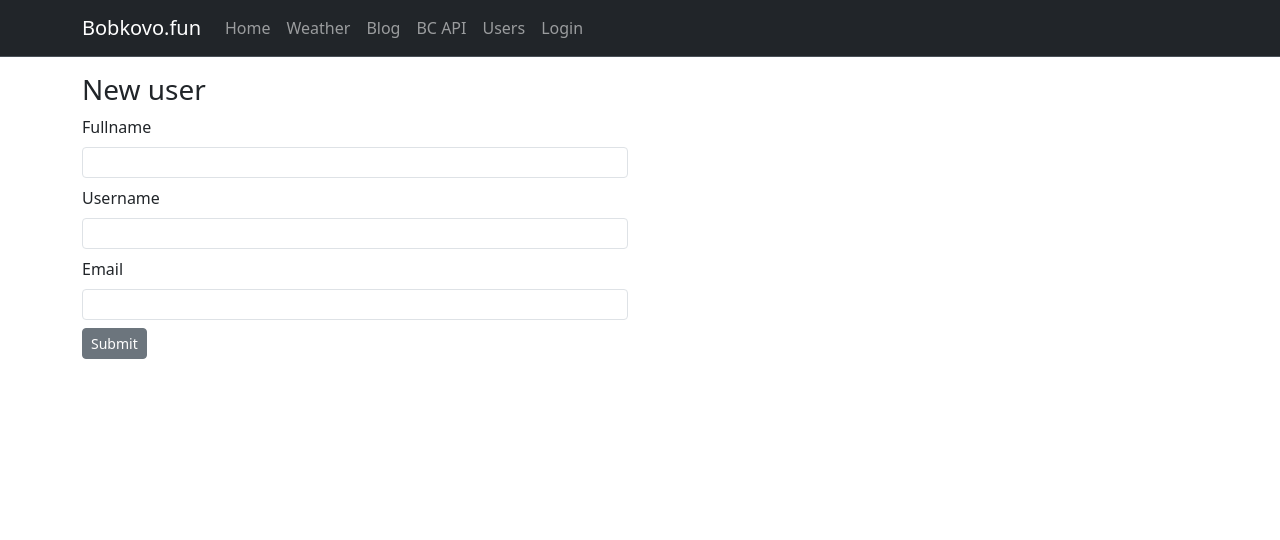
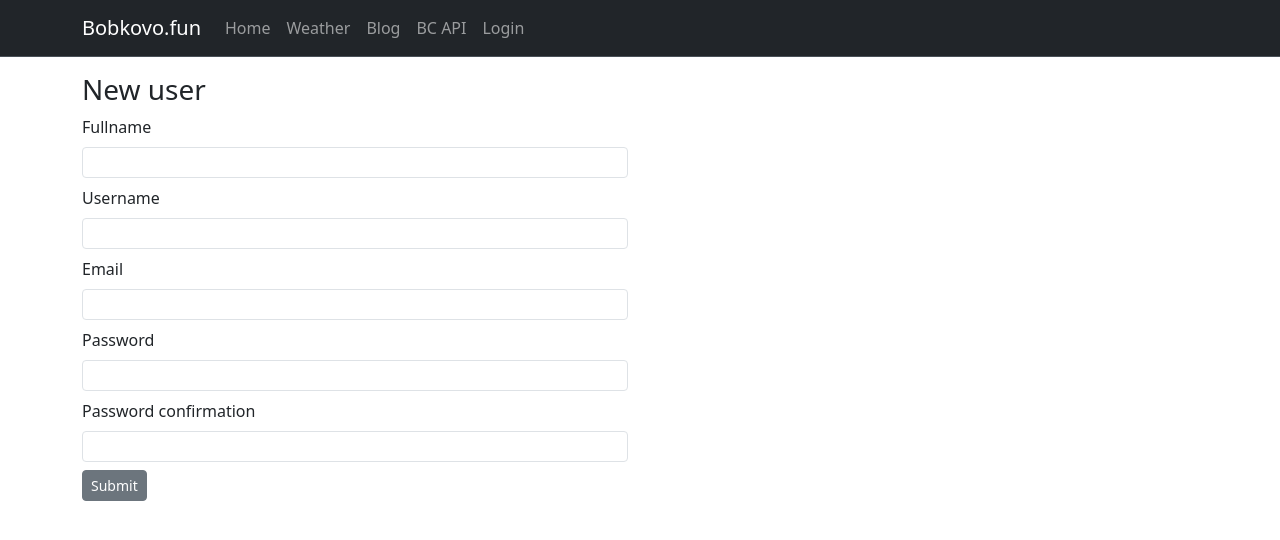
Before and after one commit to tuxwobb/weather, a React (Vite) app in the folder frontend/: page /users/new in a window 1280 px wide. Shown: the top 540 px of the page. Built offline with nearby package versions, Linux system fonts and the light colour scheme; no server answers.

Commit message:
Protection of edit/delete actions only to logged users

```diff
--- a/frontend/src/blog/Blog.jsx
+++ b/frontend/src/blog/Blog.jsx
@@ -2,10 +2,12 @@ import { useState } from "react";
 import { useLoaderData, Link } from "react-router-dom";
 import SearchBar from "./components/SearchBar";
 import Posts from "./Posts";
+import { getAuthToken } from "../helpers";
 
 export default function Blog() {
   const [filterText, setFilterText] = useState("");
   const blogPosts = useLoaderData();
+  const loggedIn = getAuthToken() ? true : false;
 
   return (
     <div className="container mt-3">
@@ -21,6 +23,7 @@ export default function Blog() {
         </div>
       </div>
 
+      {loggedIn && (
         <div className="row">
           <div className="col-3">
             <Link className="btn btn-sm btn-secondary" to="/blog/new">
@@ -28,6 +31,7 @@ export default function Blog() {
             </Link>
           </div>
         </div>
+      )}
 
       <div className="row">
         <Posts filterText={filterText} blogPosts={blogPosts} />
--- a/frontend/src/blog/PostDetail.jsx
+++ b/frontend/src/blog/PostDetail.jsx
@@ -1,10 +1,12 @@
 import { Link, useLoaderData, redirect, useNavigate } from "react-router-dom";
 import { deletePost } from "../http";
 import parse from "html-react-parser";
+import { getAuthToken } from "../helpers";
 
 export default function PostDetail() {
   const navigate = useNavigate();
   const post = useLoaderData();
+  const isLoggedIn = getAuthToken() ? true : false;
 
   async function handleDeletePost(post_id) {
     if (confirm("Are you sure to delete post?")) {
@@ -25,12 +27,14 @@ export default function PostDetail() {
           {parse(post.body)}
           <hr />
           <p>
-            {post.author} | {post.published}
+            {post.author} | {post.published.slice(0, 10)}
           </p>
           <p>
             <Link className="btn btn-sm btn-light" to="/blog">
               Back
             </Link>{" "}
+            {isLoggedIn && (
+              <>
                 <Link
                   className="btn btn-sm btn-secondary"
                   to={`/blog/${post.id}/edit`}
@@ -45,6 +49,8 @@ export default function PostDetail() {
                 >
                   Delete
                 </button>
+              </>
+            )}
           </p>
         </div>
       </div>
--- a/frontend/src/blog/components/PostForm.jsx
+++ b/frontend/src/blog/components/PostForm.jsx
@@ -19,7 +19,6 @@ import {
   Table,
   Undo,
 } from "ckeditor5";
-
 import "ckeditor5/ckeditor5.css";
 
 export default function PostForm({ post }) {
--- a/frontend/src/http.js
+++ b/frontend/src/http.js
@@ -200,6 +200,8 @@ export async function getUsers() {
 }
 
 export async function getUser(user_id) {
+  if (!getAuthToken()) return redirect("/login");
+
   const response = await fetch(`${CUSTOM_API_URL}/users/${user_id}`, {
     method: "GET",
     headers: {
--- a/frontend/src/navigation/MainNavigation.jsx
+++ b/frontend/src/navigation/MainNavigation.jsx
@@ -64,9 +64,11 @@ export default function MainNavigation() {
             >
               BC API
             </a>
-            <NavLink to="/users" className="nav-link" aria-current="page" end>
-              Users
-            </NavLink>
+            {token && (
+              <NavLink to="/users" className="nav-link" aria-current="page" end>
+                Users
+              </NavLink>
+            )}
             {!token && (
               <NavLink to="/login" className="nav-link" aria-current="page" end>
                 Login
--- a/frontend/src/users/UserNew.jsx
+++ b/frontend/src/users/UserNew.jsx
@@ -8,6 +8,15 @@ export default function UserNew() {
 
 export async function action({ request }) {
   const formData = await request.formData();
+
+  if (formData.get("password") !== formData.get("password_confirmation")) {
+    return { detail: "Passwords do not match" };
+  }
+
+  if (formData.get("password").length < 8) {
+    return { detail: "Password must be at least 8 characters long" };
+  }
+
   const newUser = {
     fullname: formData.get("fullname"),
     username: formData.get("username"),
--- a/frontend/src/users/components/UserForm.jsx
+++ b/frontend/src/users/components/UserForm.jsx
@@ -1,6 +1,7 @@
-import { Form } from "react-router-dom";
+import { Form, useActionData } from "react-router-dom";
 
 export default function UserForm({ user }) {
+  const data = useActionData();
   return (
     <div className="container mt-3">
       <div className="row">
@@ -11,6 +12,7 @@ export default function UserForm({ user }) {
       </div>
       <div className="row">
         <div className="col-md-6">
+          {data && <p className="alert alert-danger">{data.detail}</p>}
           <Form method="post">
             <div className="mb-2">
               <label className="form-label">Fullname</label>
@@ -39,12 +41,29 @@ export default function UserForm({ user }) {
                 defaultValue={user && user.email}
               />
             </div>
-            <input
-              type="text"
-              name="id"
-              defaultValue={user && user.id}
-              hidden
-            />
+            {!user && (
+              <div className="mb-2">
+                <label className="form-label">Password</label>
+                <input
+                  type="password"
+                  name="password"
+                  className="form-control form-control-sm"
+                />
+              </div>
+            )}
+            {!user && (
+              <div className="mb-2">
+                <label className="form-label">Password confirmation</label>
+                <input
+                  type="password"
+                  name="password_confirmation"
+                  className="form-control form-control-sm"
+                />
+              </div>
+            )}
+            {user && (
+              <input type="text" name="id" defaultValue={user.id} hidden />
+            )}
             <button type="submit" className="btn btn-sm btn-secondary">
               Submit
             </button>
--- a/frontend/src/weather/Weather.jsx
+++ b/frontend/src/weather/Weather.jsx
@@ -2,11 +2,13 @@ import { useState, useEffect } from "react";
 import WeatherForm from "./WeatherForm";
 import WeatherItems from "./WeatherItems";
 import { getCities, deleteCity } from "../http.js";
+import { getAuthToken } from "../helpers.js";
 
 export default function Weather() {
   const [cities, setCities] = useState([]);
   const [isLoading, setIsLoading] = useState(false);
   const [isError, setIsError] = useState(null);
+  const isLoggedIn = getAuthToken() ? true : false;
 
   // initial fetch of cities from custom API
   useEffect(() => {
@@ -54,7 +56,7 @@ export default function Weather() {
         </div>
       </div>
 
-      <WeatherForm setCities={setCities} />
+      {isLoggedIn && <WeatherForm setCities={setCities} />}
 
       {isLoading && (
         <div className="container">
--- a/frontend/src/weather/WeatherItem.jsx
+++ b/frontend/src/weather/WeatherItem.jsx
@@ -4,6 +4,7 @@ import {
   OPEN_WEATHER_API_KEY,
   OPEN_WEATHER_API_URL,
 } from "../http";
+import { getAuthToken } from "../helpers";
 
 export default function WeatherItem({
   city,
@@ -13,6 +14,7 @@ export default function WeatherItem({
 }) {
   const [isLoading, setIsLoading] = useState(false);
   const [apiData, setApiData] = useState(null);
+  const isLoggedIn = getAuthToken() ? true : false;
 
   useEffect(() => {
     async function fetchWeatherData() {
@@ -97,12 +99,14 @@ export default function WeatherItem({
             >
               Detail
             </button>{" "}
+            {isLoggedIn && (
               <button
                 className="btn btn-sm btn-secondary mt-2"
                 onClick={() => handleDelete(city.id)}
               >
                 Delete
               </button>
+            )}
           </p>
         </div>
       )}
```
Lines whose indentation alone changed are shown as unchanged.
